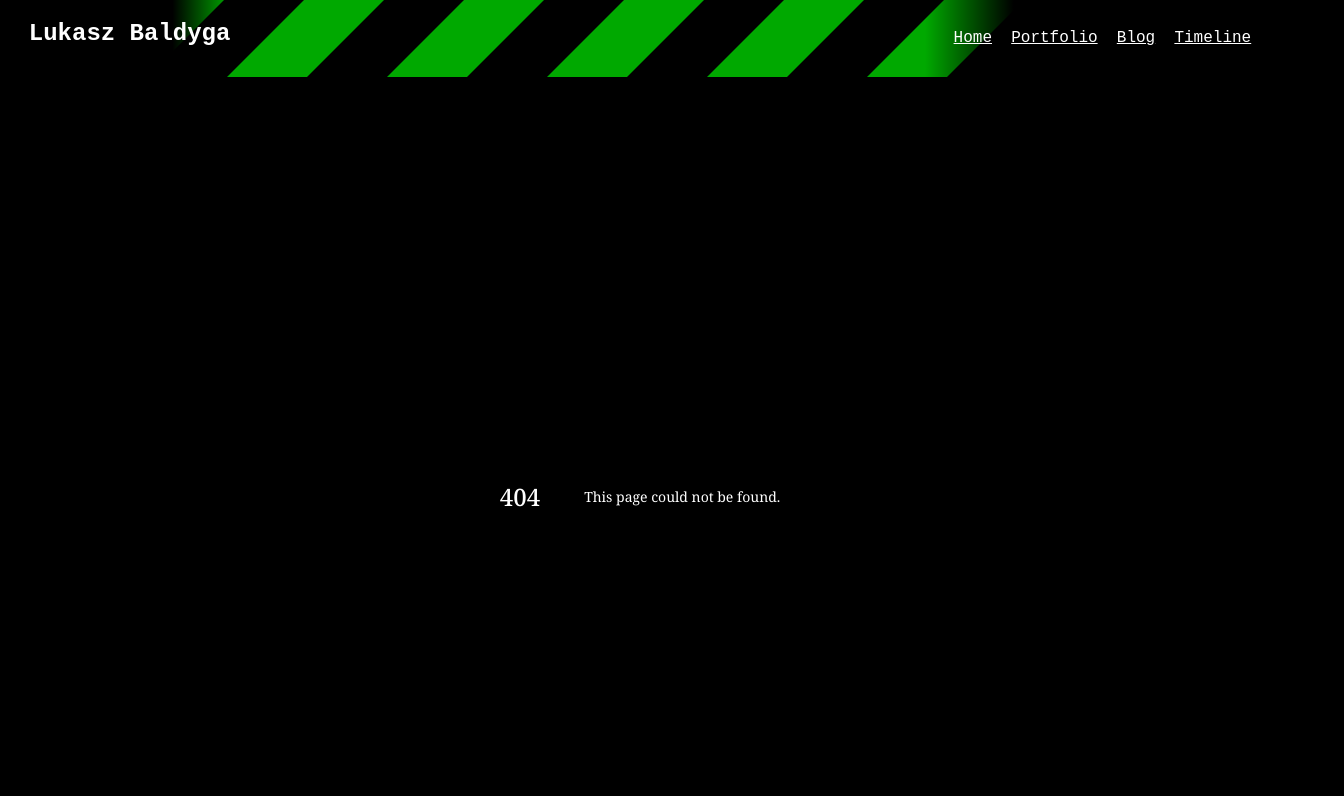
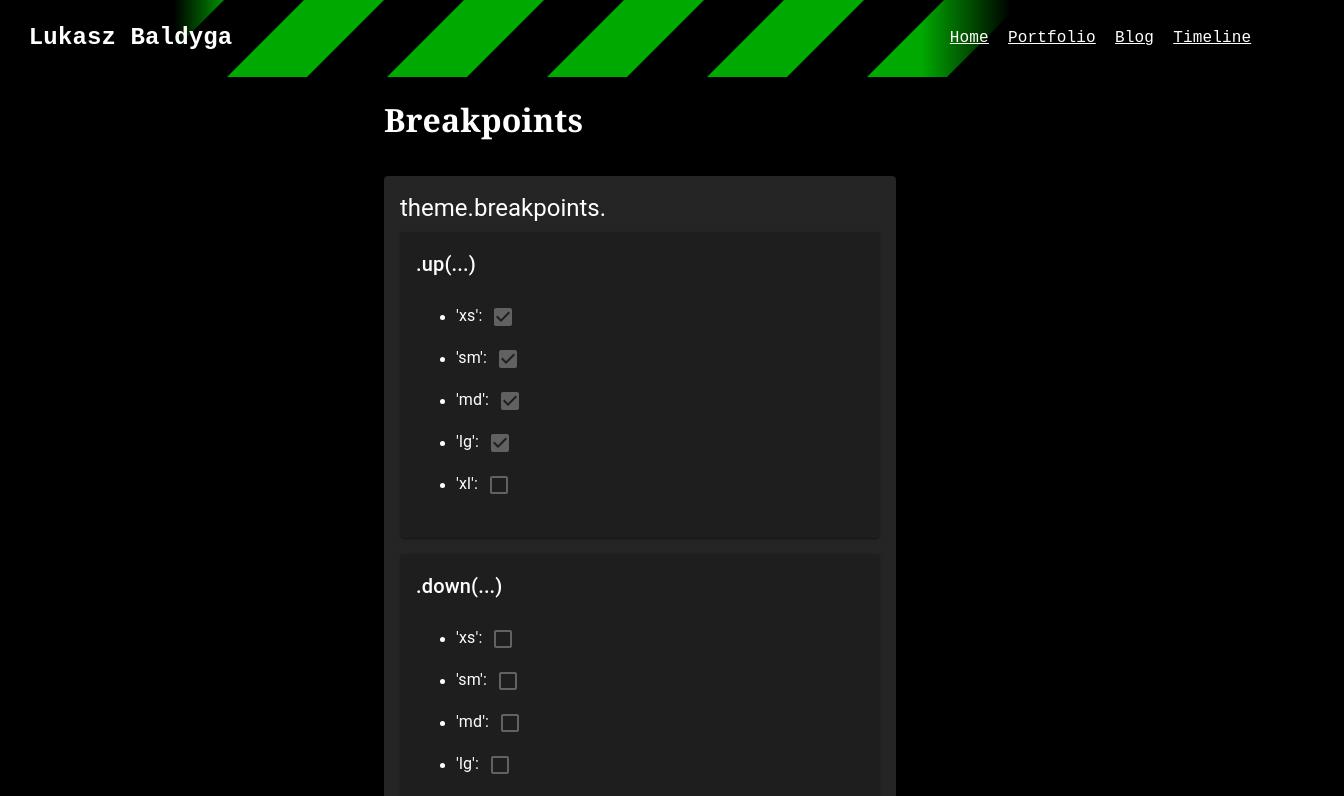
Before and after one commit to Rijndael1998/Website-Neo, a Next.js app: page /debug/breakpoints in a window 1280 px wide. Before the commit this address had no page. Shown: the top 796 px of the page, 1344 px wide, since content can reach past the window. Built offline with nearby package versions, Linux system fonts and the light colour scheme; a web font is replaced by a local one.

Commit message:
added a new debug page

```diff
--- /dev/null
+++ b/src/app/debug/breakpoints/page.tsx
@@ -0,0 +1,67 @@
+"use client";
+
+import Lazy from "@/components/lazy/_lazy";
+import { Card, Checkbox, Paper, Typography } from "@mui/material";
+import { Breakpoint, useTheme } from '@mui/material/styles';
+import useMediaQuery from '@mui/material/useMediaQuery';
+
+const breakpoints: Array<Breakpoint> = [
+    'xs',
+    'sm',
+    'md',
+    'lg',
+    'xl',
+];
+
+export default function Breakpoints() {
+    const theme = useTheme();
+
+    return <Lazy>
+        <h1>
+            Breakpoints
+        </h1>
+
+        <Paper elevation={3} sx={{ padding: "1em", marginTop: "1em" }}>
+            <Typography variant="h5" gutterBottom>theme.breakpoints.</Typography>
+            <Card sx={{ padding: "1em" }}>
+
+                <Typography variant="h6">.up(...)</Typography>
+                <ul>
+                    {
+                        breakpoints.map((breakpoint) =>
+                            <li>
+                                <Typography key={breakpoint}>
+                                    {`'${breakpoint}':`}
+                                    {
+                                        useMediaQuery(theme.breakpoints.up(breakpoint)) ?
+                                            <Checkbox checked={true} color="success" disabled /> :
+                                            <Checkbox checked={false} color="error" disabled />
+                                    }
+                                </Typography>
+                            </li>
+                        )
+                    }
+                </ul>
+            </Card>
+            <Card sx={{ padding: "1em", marginTop: "1em" }}>
+                <Typography variant="h6">.down(...)</Typography>
+                <ul>
+                    {
+                        breakpoints.map((breakpoint) =>
+                            <li>
+                                <Typography key={breakpoint}>
+                                    {`'${breakpoint}':`}
+                                    {
+                                        useMediaQuery(theme.breakpoints.down(breakpoint)) ?
+                                            <Checkbox checked={true} color="success" disabled /> :
+                                            <Checkbox checked={false} color="error" disabled />
+                                    }
+                                </Typography>
+                            </li>
+                        )
+                    }
+                </ul>
+            </Card>
+        </Paper>
+    </Lazy>
+}
--- a/src/components/group/_groupItem.tsx
+++ b/src/components/group/_groupItem.tsx
@@ -60,7 +60,7 @@ export default function GroupItem({ portfolio }: GroupProps) {
                 </h2>
             </div>
             <div className={styles.portfolioMainContentHover}>
-                <Stack direction={"row"} gap={2}>
+                <Stack direction={"row"} gap={2} padding={1}>
                     <GroupItemDialog
                         buttonProps={{ variant: "outlined" }}
                         content={portfolio.desc}
```
